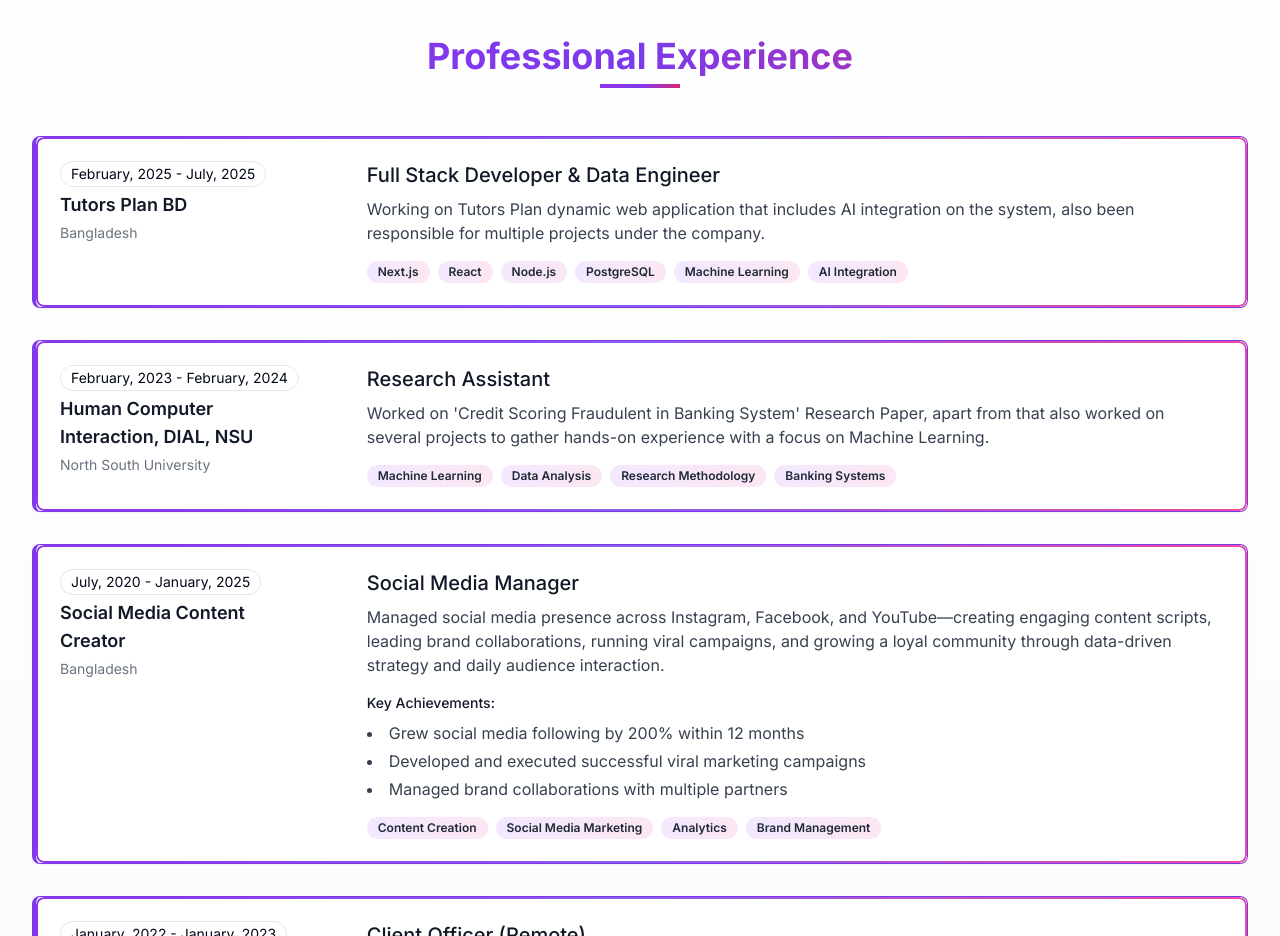
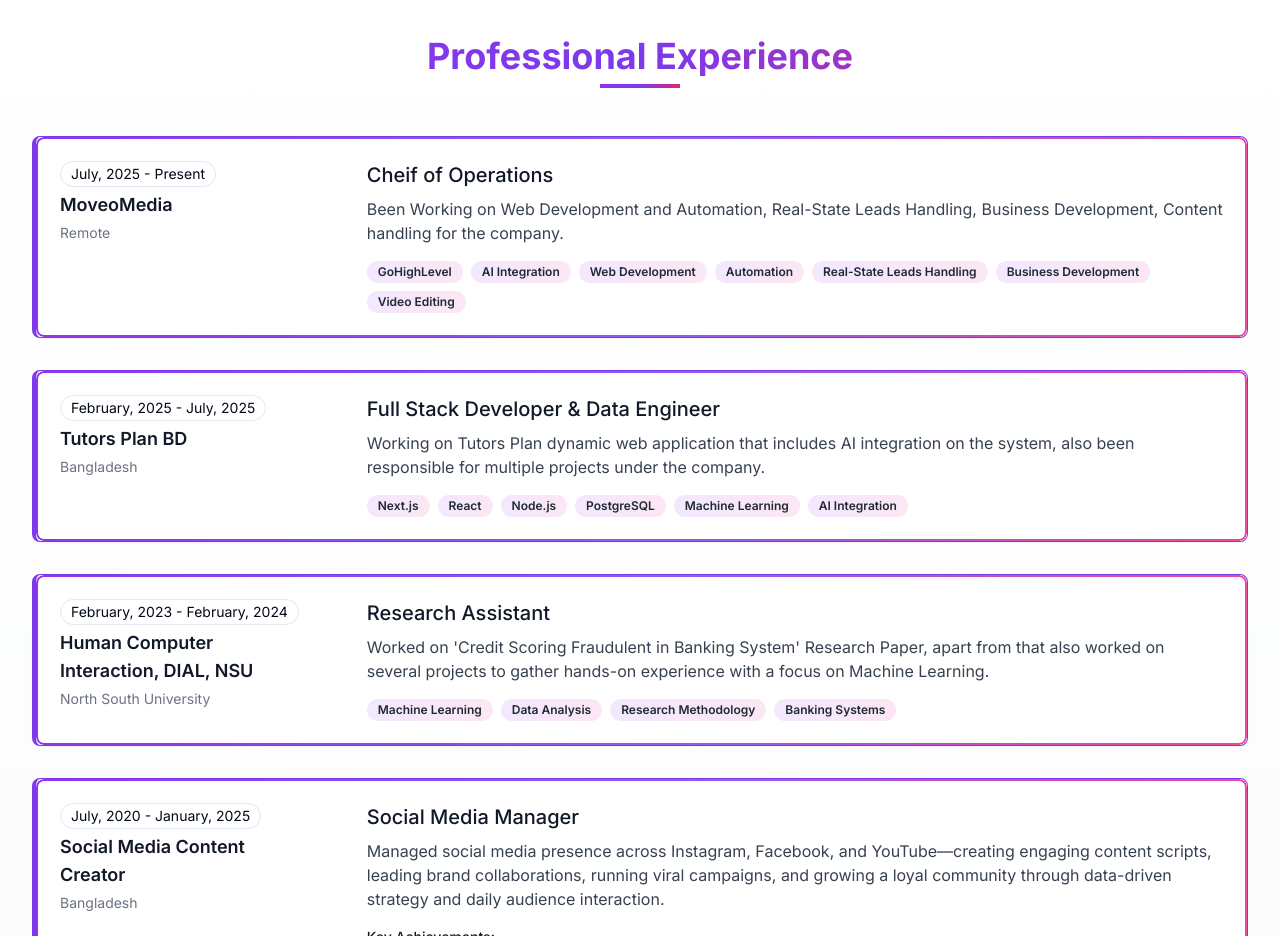
Before and after one commit to raselhere/My-Portfolio, a Next.js app: page / in a window 1280 px wide. Shown: the part 1460-2396 px from the top of the page. Built offline with nearby package versions, Linux system fonts and the light colour scheme.

Commit message:
moveomedia experience added

```diff
--- a/data/experience-data.ts
+++ b/data/experience-data.ts
@@ -1,6 +1,15 @@
 import type { ExperienceData } from "@/types"
 
 export const experienceData: ExperienceData[] = [
+  {
+    title: "Cheif of Operations",
+    company: "MoveoMedia",
+    location: "Remote",
+    period: "July, 2025 - Present",
+    description:
+      "Been Working on Web Development and Automation, Real-State Leads Handling, Business Development, Content handling for the company.",
+    technologies: ["GoHighLevel", "AI Integration", "Web Development", "Automation", "Real-State Leads Handling", "Business Development", "Video Editing"],
+  },
   {
     title: "Full Stack Developer & Data Engineer",
     company: "Tutors Plan BD",
```
